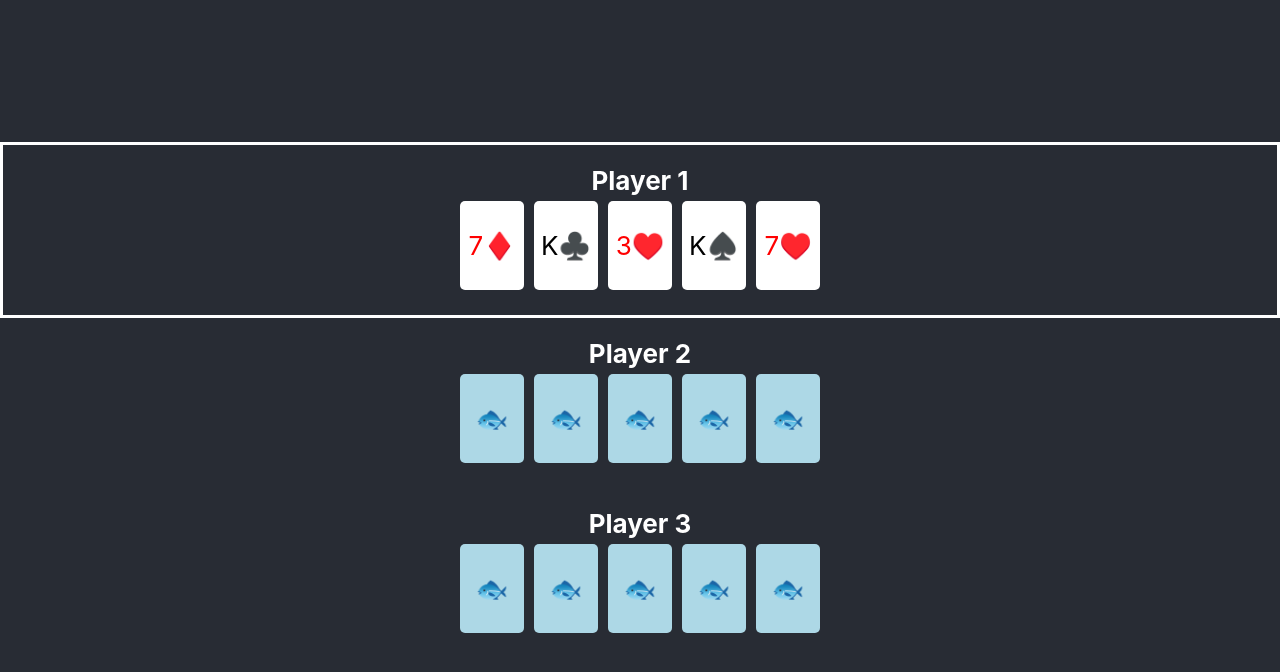
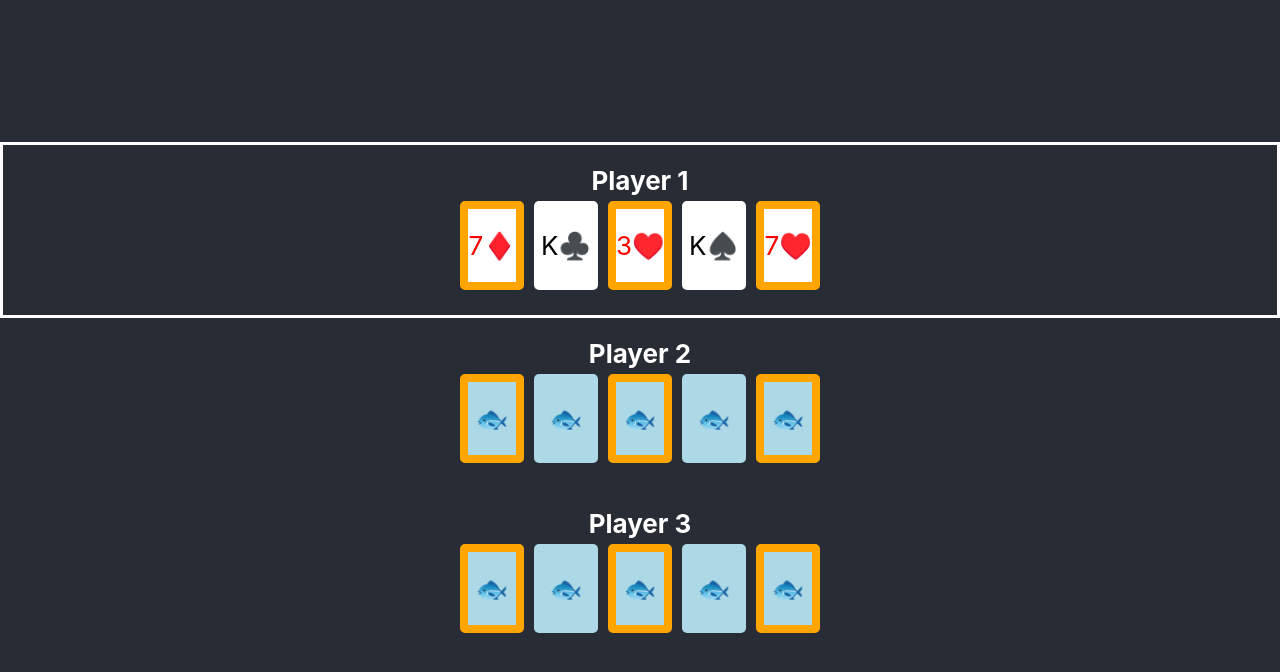
Before and after one commit to wonderley/code-for-videos, a React (Create React App) app in the folder go-fish/frontend/: page / in a window 1280 px wide. Shown: the top 672 px of the page. Built offline with nearby package versions, Linux system fonts and the light colour scheme.

Commit message:
made some changes
more changes

even more changes!

```diff
--- a/go-fish/frontend/src/card.js
+++ b/go-fish/frontend/src/card.js
@@ -1,12 +1,17 @@
 
 export default function Card (
-  { value, suit, isShown }
+  { value, suit, isShown, isSelected }
 ) {
   const suitColor =
     ['♥️', '♦️'].includes(suit)
     ? 'red' : 'black'
   const cardText =
     isShown ? `${value}${suit}` : '🐟'
+  const borderStyle =
+    isSelected ? {
+      border: '8px solid orange',
+      boxSizing: 'border-box',
+    } : undefined
   return (
     <div style={{
       width: '64px',
@@ -17,6 +22,7 @@ export default function Card (
       display: 'flex',
       margin: 5,
       color: suitColor,
+      ...borderStyle
     }}>
       <span style={{
         margin: 'auto',
--- a/go-fish/frontend/src/hand.js
+++ b/go-fish/frontend/src/hand.js
@@ -9,8 +9,9 @@ export default function Hand(
   }
 ) {
   const content = cardData.map(
-    c => <Card
+    (c, i) => <Card
       isShown={showCards}
+      isSelected={i%2 === 0}
       {...c}
     />
   )
```
